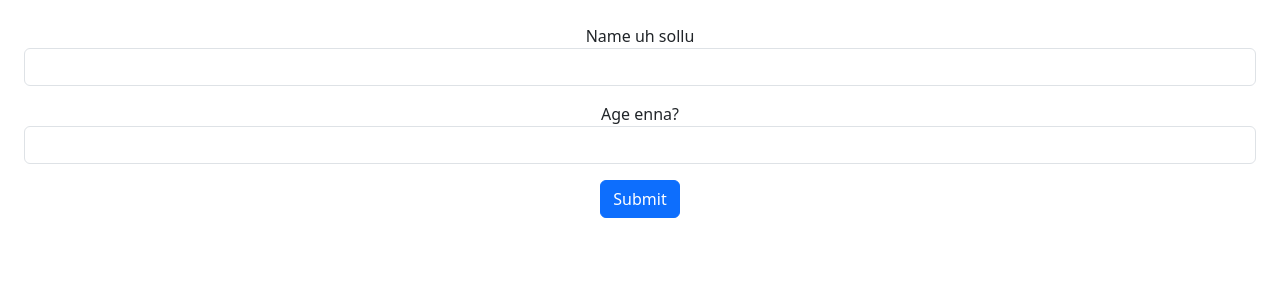
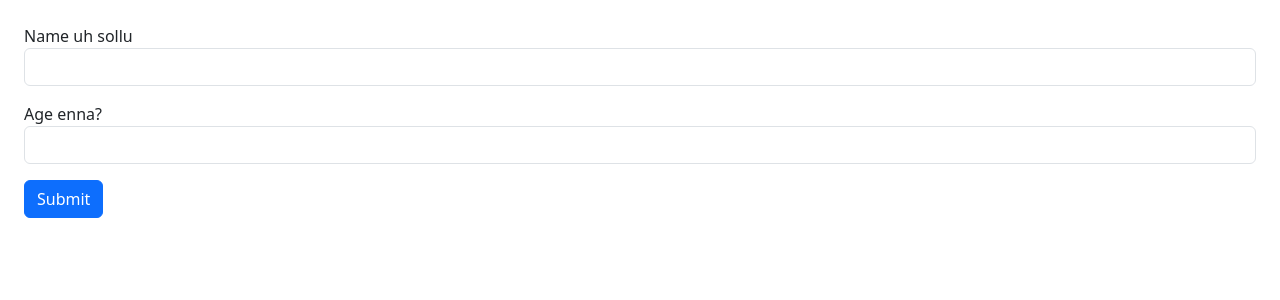
Before and after one commit to Karthikeyan8296/React-form, a React (Vite) app: page / in a window 1280 px wide. Shown: the top 300 px of the page. Built offline with nearby package versions, Linux system fonts and the light colour scheme.

Commit message:
Applying Validation

```diff
--- a/src/components/Forms.tsx
+++ b/src/components/Forms.tsx
@@ -1,8 +1,18 @@
 import { useRef } from "react";
 import { FieldValues, useForm } from "react-hook-form";
 
+interface formData {
+  name: string;
+  age: number;
+}
+
 const Form = () => {
-  const { register, handleSubmit } = useForm();
+  const {
+    register,
+    handleSubmit,
+    formState: { errors },
+  } = useForm<formData>();
+
   const onSubmit = (data: FieldValues) => console.log(data);
 
   return (
@@ -12,11 +22,17 @@
           Name uh sollu
         </label>
         <input
-          {...register("name")} //react hook form//
+          {...register("name", { required: true, minLength: 3 })} //react hook form//
           id="name"
           type="text"
           className="form-control"
         />
+        {errors.name?.type === "required" && (
+          <p className="text-danger">The name field is required </p>
+        )}
+        {errors.name?.type === "minLength" && (
+          <p className="text-danger">The name must be atleast 3 character </p>
+        )}
       </div>
 
       <div className="mb-3">
@@ -24,7 +40,7 @@
           Age enna?
         </label>
         <input
-          {...register("age")}  //react hook form//
+          {...register("age")} //react hook form//
           id="age"
           type="number"
           className="form-control"
--- a/src/index.css
+++ b/src/index.css
@@ -1,4 +1,3 @@
 body{
   padding: 24px;
-  text-align: center;
 }
```
